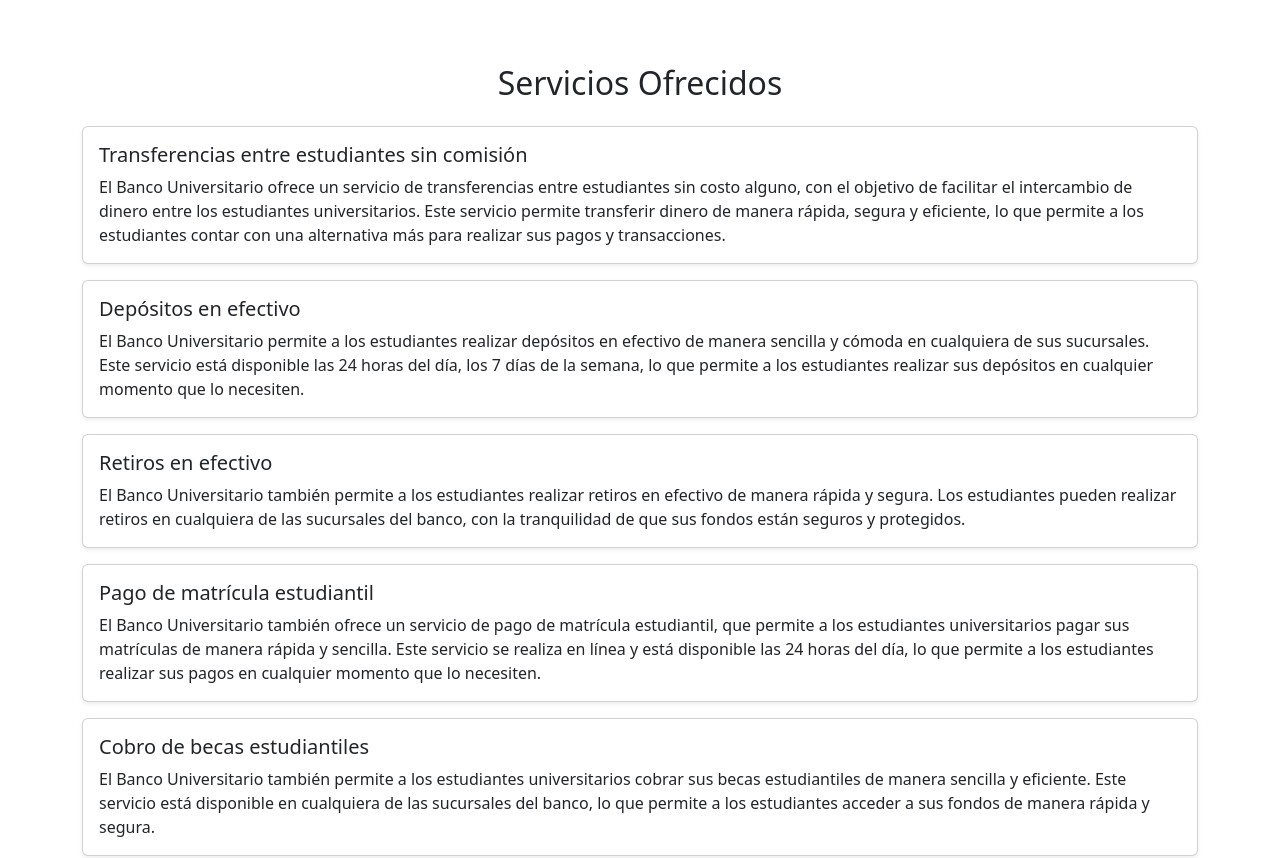
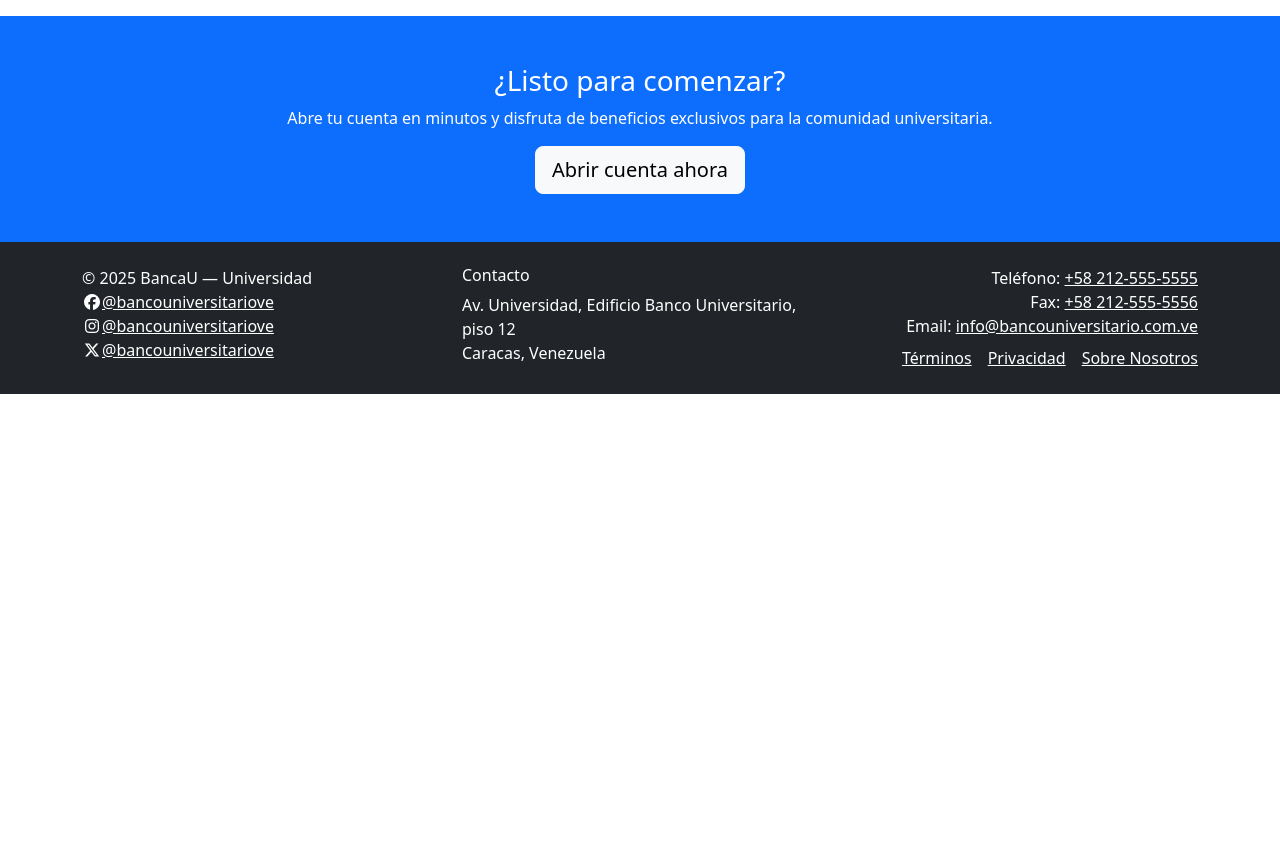
Before and after one commit to MaxNikon/Lab2Project, a React (Vite) app: page / in a window 1280 px wide. Shown: the part 1580-2438 px from the top of the page. After the commit the page ends 1974 px from the top, so only its background shows below. Built offline with nearby package versions, Linux system fonts and the light colour scheme; the HTML template or start-up script is replaced by a standard one.

Commit message:
Eliminar servicios

```diff
--- a/src/App.jsx
+++ b/src/App.jsx
@@ -7,7 +7,7 @@ import Features from './components/Features'
 import CTA from './components/CTA'
 import MainCarousel from './components/MainCarousel'
 import Footer from './components/Footer'
-import Services from './components/Services'
+
 import RegisterPage from './pages/RegisterPage'
 import LoginPage from './pages/LoginPage'
 import Dashboard from './pages/Dashboard'
@@ -22,7 +22,6 @@ function AppRoutes(){
           <MainCarousel />
           <Hero />
           <Features />
-          <Services />
           <CTA />
         </main>
       } />
--- a/src/components/Services.jsx
+++ /dev/null
@@ -1,31 +0,0 @@
-import React from 'react'
-
-const services = [
-    { title: 'Transferencias entre estudiantes sin comisión', desc: 'El Banco Universitario ofrece un servicio de transferencias entre estudiantes sin costo alguno, con el objetivo de facilitar el intercambio de dinero entre los estudiantes universitarios. Este servicio permite transferir dinero de manera rápida, segura y eficiente, lo que permite a los estudiantes contar con una alternativa más para realizar sus pagos y transacciones.' },
-    { title: 'Depósitos en efectivo', desc: 'El Banco Universitario permite a los estudiantes realizar depósitos en efectivo de manera sencilla y cómoda en cualquiera de sus sucursales. Este servicio está disponible las 24 horas del día, los 7 días de la semana, lo que permite a los estudiantes realizar sus depósitos en cualquier momento que lo necesiten.' },
-    { title: 'Retiros en efectivo', desc: 'El Banco Universitario también permite a los estudiantes realizar retiros en efectivo de manera rápida y segura. Los estudiantes pueden realizar retiros en cualquiera de las sucursales del banco, con la tranquilidad de que sus fondos están seguros y protegidos.' },
-    { title: 'Pago de matrícula estudiantil', desc: "El Banco Universitario también ofrece un servicio de pago de matrícula estudiantil, que permite a los estudiantes universitarios pagar sus matrículas de manera rápida y sencilla. Este servicio se realiza en línea y está disponible las 24 horas del día, lo que permite a los estudiantes realizar sus pagos en cualquier momento que lo necesiten." },
-    { title: 'Cobro de becas estudiantiles', desc: "El Banco Universitario también permite a los estudiantes universitarios cobrar sus becas estudiantiles de manera sencilla y eficiente. Este servicio está disponible en cualquiera de las sucursales del banco, lo que permite a los estudiantes acceder a sus fondos de manera rápida y segura." }
-]
-
-export default function Services() {
-  return (
-    <section id="services" className="py-5">
-      <div className="container">
-        <h2 className="mb-4" style={{textAlign: 'center'}}>Servicios Ofrecidos</h2>
-        <div className="row">
-          {services.map((f, i) => (
-            <div key={i} className="mb-3">
-              <div className="card h-100 shadow-sm">
-                <div className="card-body">
-                  <h5 className="card-title">{f.title}</h5>
-                  <p className="card-text">{f.desc}</p>
-                </div>
-              </div>
-            </div>
-          ))}
-        </div>
-      </div>
-    </section>
-  )
-}
```
